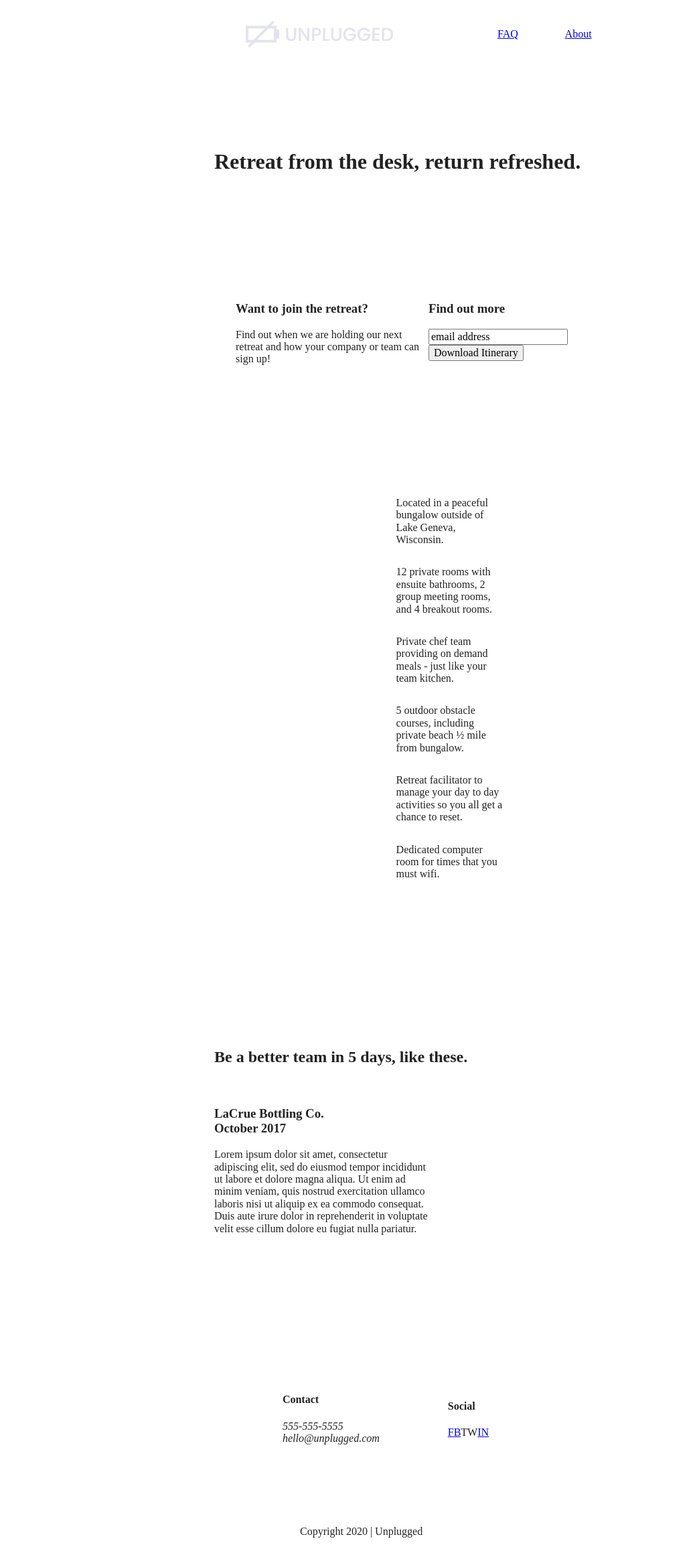
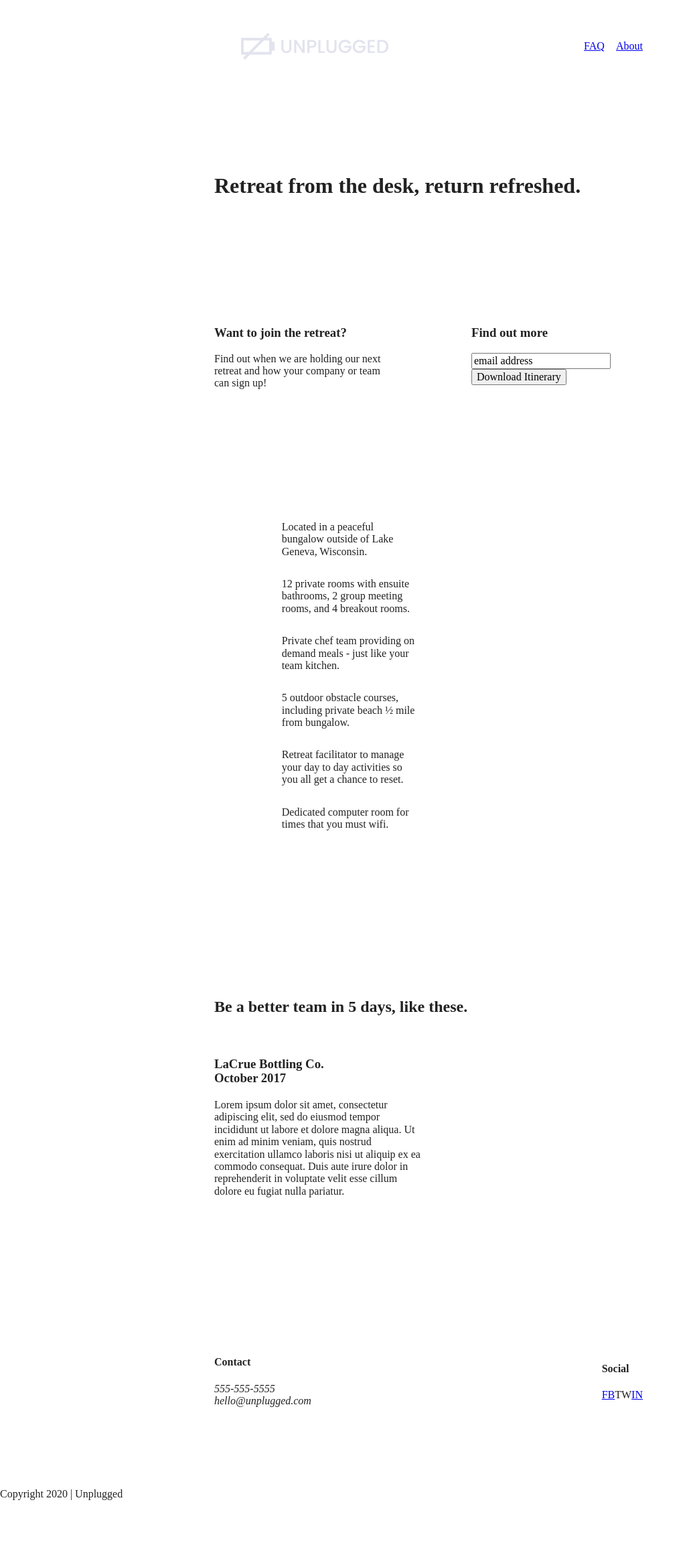
Before and after one commit to perrycq/unplugged-retreat, a website built with Parcel: page index.html in a window 1280 px wide. Shown: the whole page at 67% size, without its empty margins (0-1023 px from the left). After the commit the page ends 2260 px from the top, so only its background shows below. Built offline with nearby package versions, Linux system fonts and the light colour scheme.

Commit message:
Finished css for tablet sizes

```diff
--- a/css/main.css
+++ b/css/main.css
@@ -374,24 +374,24 @@ margin: 100px 0;
 
 /* Header */
 header {
-width: 100%;
 display: flex;
-justify-content: center;
+justify-content: space-around;
+padding: 33px 0;
 }
 
 header .content-wrapper {
   width: 100%;
   display: flex;
-  justify-content: space-evenly;
+  justify-content: space-between;
 }
 
 header nav {
-  width: 50%;
+  width: 20%;
 }
 
 header nav ul {
   display: flex;
-  justify-content: space-evenly;
+  justify-content: space-between;
 }
 
 .header-divider {
@@ -404,51 +404,48 @@ header nav ul {
 aside .content-wrapper {
   margin: 50px 0;
   display: flex;
-  justify-content: center;
+  justify-content: space-between;
   flex-flow: row wrap;
 }
 
 aside .content-wrapper .form-description,
 aside .content-wrapper .form {
-  width: 45%;
+  width: 40%;
   margin: 0;
 }
 
 /* features */
 .features article {
-  width: 82%;
   display: flex;
-  justify-content: space-around;
+  justify-content: center;
   align-items: center;
-  flex-flow: row wrap;
-  flex-basis: 205px;
+  flex-flow: column wrap;
+  flex-basis: 50%;
 }
 
 .features .features-item-description {
-  width: 31%;
+  width: 50%;
 }
 
 /* reviews */
 .reviews article {
-  width:50%;
   display: flex;
-  justify-content: center;
+  justify-content: space-between;
 }
 
 .reviews article div {
-  width: 100%;
+  width: 49%;
 }
 
 /* footer */
 footer .content-wrapper {
-  width: 100%;
+  width: 65%;
   margin: 100px 0;
 }
 
 .footer-content {
-  width:80%;
   display: flex;
-  justify-content: space-evenly;
+  justify-content: space-between;
   align-items: center;
 }
 
@@ -457,12 +454,20 @@ footer .contact {
 }
 
 footer .copyright {
-  width:30%;
+  width:100%;
 }
 
 /* faq */
+.faq .content-wrapper {
+  justify-content: space-between;
+}
+
 .faq-content {
-  flex-basis: 306px;
+  flex-basis: 45%;
+}
+
+.faq h2 {
+  width: 100%;
 }
 
 /* about */
@@ -470,19 +475,20 @@ footer .copyright {
   display:flex;
   justify-content: space-between;
   align-items: center;
+  padding-top: 20px
 }
 .mission-content p {
-  width:50%;
+  width:45%;
 }
 
 .contact-section .content-wrapper h2 {
-  width: 88%;
+  width: 80%;
 }
 
 .contact-content {
   display: flex;
   justify-content: space-between;
-  align-items: center;
+  align-items: flex-start;
 }
 
 
```
